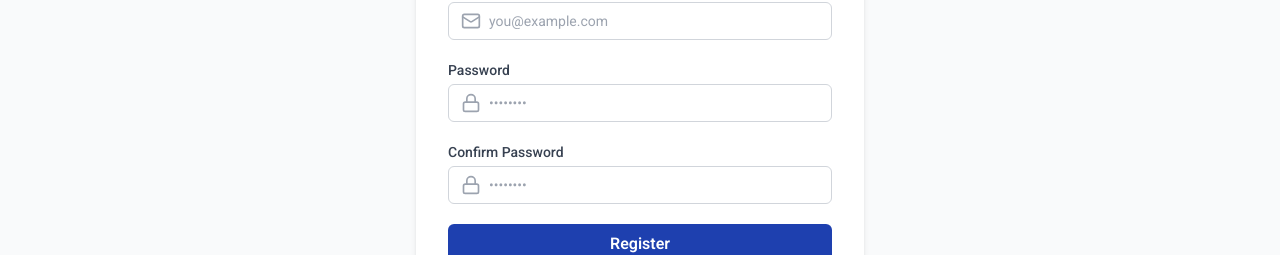
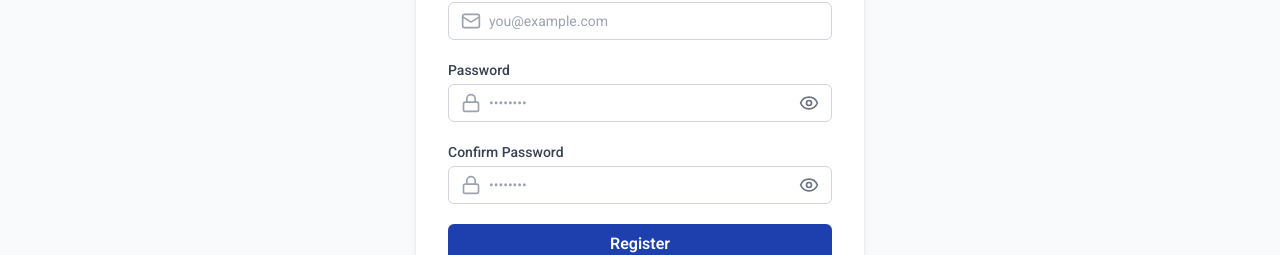
Before and after one commit to AaravT17/course_note_sharing_app, a React (Vite) app in the folder frontend/: page /register in a window 1280 px wide. Shown: the part 378-633 px from the top of the page. Built offline with nearby package versions, Linux system fonts and the light colour scheme; no server answers.

Commit message:
added password visibility toggles for login and register forms, cleaned up display messages on my notes page, added a clear filters button in the search bar

```diff
--- a/frontend/src/components/LoginForm.jsx
+++ b/frontend/src/components/LoginForm.jsx
@@ -1,4 +1,4 @@
-import { Mail, Lock } from 'lucide-react'
+import { Mail, Lock, Eye, EyeOff } from 'lucide-react'
 import { Link } from 'react-router-dom'
 import { useState } from 'react'
 import { useSelector, useDispatch } from 'react-redux'
@@ -10,6 +10,7 @@ function LoginForm() {
     email: '',
     password: '',
   })
+  const [showPassword, setShowPassword] = useState(false)
 
   const { email, password } = formData
 
@@ -88,19 +89,32 @@ function LoginForm() {
             >
               Password
             </label>
-            <div className="flex items-center border border-gray-300 rounded-md px-3 py-2 focus-within:ring-2 focus-within:ring-blue-600">
+            <div className="relative flex items-center border border-gray-300 rounded-md px-3 py-2 focus-within:ring-2 focus-within:ring-blue-600">
               <Lock className="text-gray-400 w-5 h-5 mr-2" />
               <input
                 id="password"
                 name="password"
-                type="password"
+                type={showPassword ? 'text' : 'password'}
                 placeholder="••••••••"
                 value={password}
                 disabled={isLoading}
                 onChange={handleChange}
                 required
-                className="flex-1 bg-transparent outline-none text-sm text-gray-800"
+                className="flex-1 bg-transparent outline-none text-sm text-gray-800 pr-8"
               />
+              <button
+                type="button"
+                onClick={() => setShowPassword((prev) => !prev)}
+                className="absolute right-3 text-gray-500 hover:text-gray-700"
+                tabIndex={-1}
+                aria-label={showPassword ? 'Hide password' : 'Show password'}
+              >
+                {showPassword ? (
+                  <EyeOff className="w-5 h-5" />
+                ) : (
+                  <Eye className="w-5 h-5" />
+                )}
+              </button>
             </div>
           </div>
 
--- a/frontend/src/components/NotesGrid.jsx
+++ b/frontend/src/components/NotesGrid.jsx
@@ -10,11 +10,7 @@ function NotesGrid({
 }) {
   let emptyMsg = 'No notes were found.'
   if (notesGridTitle === 'Recently Viewed') {
-    emptyMsg =
-      'You haven’t viewed any notes yet. Start browsing and your recently viewed notes will show up here!'
-  } else if (notesGridTitle === 'My Notes') {
-    emptyMsg =
-      'You haven’t uploaded any notes yet. Start sharing to help others!'
+    emptyMsg = 'You haven’t viewed any notes yet. Start browsing!'
   }
 
   let errorMsg = 'There was an error fetching your notes. Please try again.'
--- a/frontend/src/components/NotesSearchBar.jsx
+++ b/frontend/src/components/NotesSearchBar.jsx
@@ -18,16 +18,13 @@ function NotesSearchBar({
   })
 
   const { title, courseCode, university } = searchQuery
-
   const { isLoading } = useSelector((state) => state.user)
 
   const handleChange = (e) => {
-    setSearchQuery((prevState) => {
-      return {
-        ...prevState,
-        [e.target.name]: e.target.value,
-      }
-    })
+    setSearchQuery((prevState) => ({
+      ...prevState,
+      [e.target.name]: e.target.value,
+    }))
   }
 
   const handleSearch = async (e) => {
@@ -52,18 +49,38 @@ function NotesSearchBar({
     }
   }
 
+  const handleClearFilters = async (e) => {
+    e.preventDefault()
+    if (loading || isLoading) return
+    setSearchQuery({
+      title: '',
+      courseCode: '',
+      university: '',
+    })
+    setLoading(true)
+    try {
+      const response = await axiosPrivate.get(apiRoute)
+      setNotes(response.data)
+      setError(false)
+    } catch (error) {
+      setNotes([])
+      setError(true)
+    } finally {
+      setLoading(false)
+    }
+  }
+
   return (
     <div className="bg-blue-800 mb-6 rounded-lg px-4 py-10 sm:py-12">
       <form
         className="max-w-5xl mx-auto space-y-6"
         onSubmit={handleSearch}
       >
-        {/* Title */}
         <h2 className="text-white text-3xl font-heading font-bold text-center">
           {searchBarTitle}
         </h2>
 
-        <div className="grid grid-cols-1 sm:grid-cols-[1fr_1fr_1fr_auto] gap-4 font-body">
+        <div className="grid grid-cols-1 sm:grid-cols-[1fr_1fr_1fr_auto_auto] gap-4 font-body">
           {/* Title */}
           <div className="flex items-center bg-white border border-gray-300 rounded-md px-3 py-2 shadow-sm focus-within:ring-2 focus-within:ring-blue-300">
             <BookOpenText className="w-5 h-5 text-gray-400 mr-2" />
@@ -109,7 +126,7 @@ function NotesSearchBar({
             />
           </div>
 
-          {/* Submit Button */}
+          {/* Search Button */}
           <button
             type="submit"
             className="flex items-center justify-center bg-white text-blue-800 px-4 py-2 rounded-md font-semibold hover:bg-blue-100 transition shadow-sm"
@@ -122,6 +139,16 @@ function NotesSearchBar({
             <Search className="w-5 h-5 mr-2" />
             Search
           </button>
+
+          {/* Clear Filters Button */}
+          <button
+            type="button"
+            onClick={handleClearFilters}
+            className="text-sm text-white/80 hover:text-white underline font-medium transition"
+            disabled={loading || isLoading}
+          >
+            Clear filters
+          </button>
         </div>
       </form>
     </div>
--- a/frontend/src/components/RegisterForm.jsx
+++ b/frontend/src/components/RegisterForm.jsx
@@ -1,4 +1,4 @@
-import { Mail, Lock, User } from 'lucide-react'
+import { Mail, Lock, User, Eye, EyeOff } from 'lucide-react'
 import { Link } from 'react-router-dom'
 import { useState } from 'react'
 import { useSelector, useDispatch } from 'react-redux'
@@ -13,6 +13,8 @@ function RegisterForm() {
     password: '',
     confirmPassword: '',
   })
+  const [showPassword, setShowPassword] = useState(false)
+  const [showConfirmPassword, setShowConfirmPassword] = useState(false)
 
   const { name, email, password, confirmPassword } = formData
 
@@ -95,7 +97,6 @@ function RegisterForm() {
               />
             </div>
           </div>
-
           {/* Email Field */}
           <div>
             <label
@@ -128,19 +129,32 @@ function RegisterForm() {
             >
               Password
             </label>
-            <div className="flex items-center border border-gray-300 rounded-md px-3 py-2 focus-within:ring-2 focus-within:ring-blue-600">
+            <div className="relative flex items-center border border-gray-300 rounded-md px-3 py-2 focus-within:ring-2 focus-within:ring-blue-600">
               <Lock className="text-gray-400 w-5 h-5 mr-2" />
               <input
                 id="password"
                 name="password"
-                type="password"
+                type={showPassword ? 'text' : 'password'}
                 placeholder="••••••••"
                 value={password}
                 disabled={isLoading}
                 onChange={handleChange}
                 required
-                className="flex-1 bg-transparent outline-none text-sm text-gray-800"
+                className="flex-1 bg-transparent outline-none text-sm text-gray-800 pr-8"
               />
+              <button
+                type="button"
+                onClick={() => setShowPassword((prev) => !prev)}
+                className="absolute right-3 text-gray-500 hover:text-gray-700"
+                tabIndex={-1}
+                aria-label={showPassword ? 'Hide password' : 'Show password'}
+              >
+                {showPassword ? (
+                  <EyeOff className="w-5 h-5" />
+                ) : (
+                  <Eye className="w-5 h-5" />
+                )}
+              </button>
             </div>
           </div>
 
@@ -152,19 +166,34 @@ function RegisterForm() {
             >
               Confirm Password
             </label>
-            <div className="flex items-center border border-gray-300 rounded-md px-3 py-2 focus-within:ring-2 focus-within:ring-blue-600">
+            <div className="relative flex items-center border border-gray-300 rounded-md px-3 py-2 focus-within:ring-2 focus-within:ring-blue-600">
               <Lock className="text-gray-400 w-5 h-5 mr-2" />
               <input
                 id="confirmPassword"
                 name="confirmPassword"
-                type="password"
+                type={showConfirmPassword ? 'text' : 'password'}
                 placeholder="••••••••"
                 value={confirmPassword}
                 disabled={isLoading}
                 onChange={handleChange}
                 required
-                className="flex-1 bg-transparent outline-none text-sm text-gray-800"
+                className="flex-1 bg-transparent outline-none text-sm text-gray-800 pr-8"
               />
+              <button
+                type="button"
+                onClick={() => setShowConfirmPassword((prev) => !prev)}
+                className="absolute right-3 text-gray-500 hover:text-gray-700"
+                tabIndex={-1}
+                aria-label={
+                  showConfirmPassword ? 'Hide password' : 'Show password'
+                }
+              >
+                {showConfirmPassword ? (
+                  <EyeOff className="w-5 h-5" />
+                ) : (
+                  <Eye className="w-5 h-5" />
+                )}
+              </button>
             </div>
           </div>
 
--- a/frontend/src/components/UploadNotesForm.jsx
+++ b/frontend/src/components/UploadNotesForm.jsx
@@ -212,7 +212,9 @@ function UploadNotesForm({
               onChange={handleFileChange}
               disabled={loading || isLoading}
               multiple
-              className="w-full border border-gray-300 rounded-md px-3 py-2 file:bg-blue-800 file:mr-2 file:text-white file:px-4 file:py-2 file:hover:bg-blue-700 file:rounded-md file:border-0 file:cursor-pointer text-gray-400"
+              className={`w-full border border-gray-300 rounded-md px-3 py-2 file:bg-blue-800 file:mr-2 file:text-white file:px-4 file:py-2 file:hover:bg-blue-700 file:rounded-md file:border-0 file:cursor-pointer text-gray-400 ${
+                selectedFiles.length > 0 ? 'text-transparent' : ''
+              }`}
             />
           </div>
 
```
